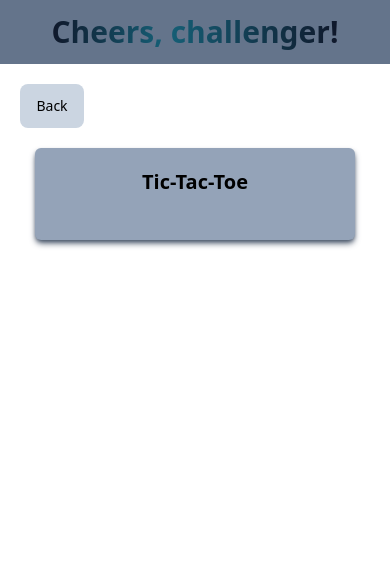
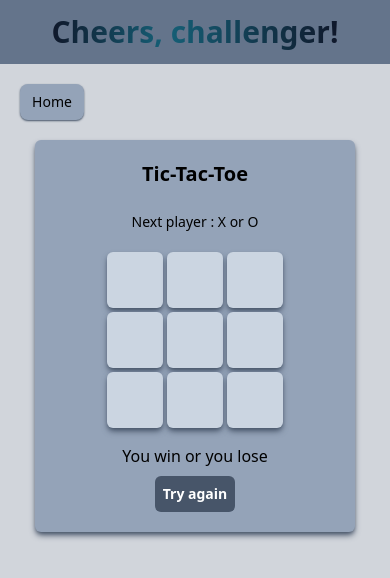
Before and after one commit to naflafadia/micro-logic, a React (Vite) app: page /tic-tac-toe in a window 390 px wide. Shown: the top 578 px of the page. Built offline with nearby package versions, Linux system fonts and the light colour scheme.

Commit message:
complete mobile legend

```diff
--- a/package.json
+++ b/package.json
@@ -10,6 +10,7 @@
     "preview": "vite preview"
   },
   "dependencies": {
+    "axios": "^1.6.5",
     "react": "^18.2.0",
     "react-dom": "^18.2.0",
     "react-router-dom": "^6.21.2"
--- a/src/components/ButtonHome.jsx
+++ b/src/components/ButtonHome.jsx
@@ -6,7 +6,7 @@ const ButtonHome = ({to}) => {
     return (
         <div>
             <Link to={to}>
-            <button className=" bg-slate-300 p-3 font-light rounded-lg text-sm w-16 m-5 hover:bg-slate-400 hover:font-bold">Back</button>
+            <button className=" bg-slate-400 p-2 rounded-lg text-sm w-16 m-5 font-medium hover:bg-slate-300 shadow-sm shadow-slate-600">Home</button>
             </Link>
         </div>
     )
--- a/src/index.css
+++ b/src/index.css
@@ -1,3 +1,7 @@
 @tailwind base;
 @tailwind components;
 @tailwind utilities;
+
+body {
+    @apply bg-gray-300;
+}
--- a/src/pages/Home.jsx
+++ b/src/pages/Home.jsx
@@ -3,7 +3,7 @@ import Navbar from "../components/Navbar";
 
 const Home = () => {
     return (
-    <div>
+    <div className=" bg-gray-300 w-full">
         <Navbar />
         <div className=" flex flex-col items-center mt-8">
             <div className=" mb-5">
--- a/src/pages/MobileLegend.jsx
+++ b/src/pages/MobileLegend.jsx
@@ -1,16 +1,92 @@
-import Navbar from "../components/Navbar";
-import ButtonHome from "../components/ButtonHome";
+/* eslint-disable no-unused-vars */
+import React, { useState, useEffect } from 'react';
+import axios from 'axios';
+import Navbar from '../components/Navbar';
+import ButtonHome from '../components/ButtonHome';
 
 const MobileLegend = () => {
-    return (
+  const [heroes, setHeroes] = useState([]);
+  const [searchInput, setSearchInput] = useState('');
+  const [searchResults, setSearchResults] = useState([]);
+
+  const fetchData = async () => {
+    try {
+      const response = await axios.get('https://api.dazelpro.com/mobile-legends/hero');
+      setHeroes(response.data.hero);
+      setSearchResults(response.data.hero); // Isi searchResults dengan semua data hero
+    } catch (error) {
+      console.error('Error fetching data:', error);
+    }
+  };
+
+  useEffect(() => {
+    fetchData();
+  }, []);
+
+  const handleSearch = () => {
+    const filteredHeroes = heroes.filter(hero =>
+      hero.hero_name.toLowerCase().includes(searchInput.toLowerCase()) ||
+      hero.hero_role.toLowerCase().includes(searchInput.toLowerCase())
+    );
+    setSearchResults(filteredHeroes);
+  };
+
+  const renderHeroes = () => {
+    return searchResults.map(hero => (
+      <div key={hero.hero_id} className="border border-solid border-1 border-black mt-4 rounded-md shadow-sm shadow-slate-600">
+        <div className="p-3">
+          <h4 className="font-bold">{hero.hero_name}</h4>
+          <h5 className="text-sm font-thin">Peran: {hero.hero_role}</h5>
+          <h5 className="text-sm font-thin">Kemampuan Khusus: {hero.hero_specially}</h5>
+        </div>
+      </div>
+    ));
+  };
+
+  return (
     <>
-    <Navbar />
-    <ButtonHome to='/' />
-    <div>
-        <h1>Featuring Mobile Legend Heroes</h1>
-    </div>
+      <Navbar />
+      <ButtonHome to='/' />
+      <div className="flex flex-col items-center mb-5">
+        <div className="bg-slate-400 w-2/4 rounded-md shadow-md shadow-slate-600">
+          <div className="p-5">
+            <h1 className="font-semibold text-xl text-center mb-6">Featuring Mobile Legend Heroes</h1>
+            <h3 className="mb-2 font-medium">List of heroes</h3>
+            <div className="flex gap-3">
+              <input
+                type="text"
+                value={searchInput}
+                onChange={(e) => setSearchInput(e.target.value)}
+                className="bg-slate-200 w-2/4 rounded-md"
+              />
+              <button
+                onClick={handleSearch}
+                className="bg-slate-600 font-semibold text-white p-2 rounded-md hover:bg-slate-500 text-sm"
+              >
+                Search
+              </button>
+              <button
+                onClick={() => {
+                  setSearchInput('');
+                  setSearchResults(heroes); // Reset searchResults ke semua data hero
+                }}
+                className="bg-slate-600 font-semibold text-white p-2 rounded-md hover:bg-slate-500 text-sm"
+              >
+                Reset
+              </button>
+            </div>
+            <div className="p-3">
+              {searchResults.length > 0 ? (
+                renderHeroes()
+              ) : (
+                <p className="text-center">No heroes found. Please try a different search.</p>
+              )}
+            </div>
+          </div>
+        </div>
+      </div>
     </>
-    )
+  );
 };
 
 export default MobileLegend;
--- a/src/pages/TicTacToe.jsx
+++ b/src/pages/TicTacToe.jsx
@@ -10,6 +10,28 @@ const TicTacToe = () => {
         <div className="bg-slate-400 w-80 rounded-md shadow-md shadow-slate-600">
         <div className=" p-5">
         <h1 className="font-semibold text-xl text-center mb-6">Tic-Tac-Toe</h1>
+        <h3 className=" text-sm text-center font-thin">Next player : X or O</h3>
+        <div className=" flex flex-col items-center mt-5 gap-1">
+        <div className=" flex gap-1">
+        <button className=" w-14 h-14 bg-slate-300 rounded-md shadow-md shadow-slate-600"></button>
+        <button className=" w-14 h-14 bg-slate-300 rounded-md shadow-md shadow-slate-600"></button>
+        <button className=" w-14 h-14 bg-slate-300 rounded-md shadow-md shadow-slate-600"></button>
+        </div>
+        <div className=" flex gap-1">
+        <button className=" w-14 h-14 bg-slate-300 rounded-md shadow-md shadow-slate-600"></button>
+        <button className=" w-14 h-14 bg-slate-300 rounded-md shadow-md shadow-slate-600"></button>
+        <button className=" w-14 h-14 bg-slate-300 rounded-md shadow-md shadow-slate-600"></button>
+        </div>
+        <div className=" flex gap-1">
+        <button className=" w-14 h-14 bg-slate-300 rounded-md shadow-md shadow-slate-600"></button>
+        <button className=" w-14 h-14 bg-slate-300 rounded-md shadow-md shadow-slate-600"></button>
+        <button className=" w-14 h-14 bg-slate-300 rounded-md shadow-md shadow-slate-600"></button>
+        </div>
+        </div>
+        <h4 className=" mt-4 text-center">You win or you lose</h4>
+        <div className=" flex justify-center mt-2">
+            <button className="bg-slate-600 font-semibold text-white p-2 rounded-md hover:bg-slate-500 text-sm">Try again</button>
+        </div>
         </div>
         </div>
     </div>
```
Also changed, not shown: 1 other file (tests, documents, lock files or other folders).
